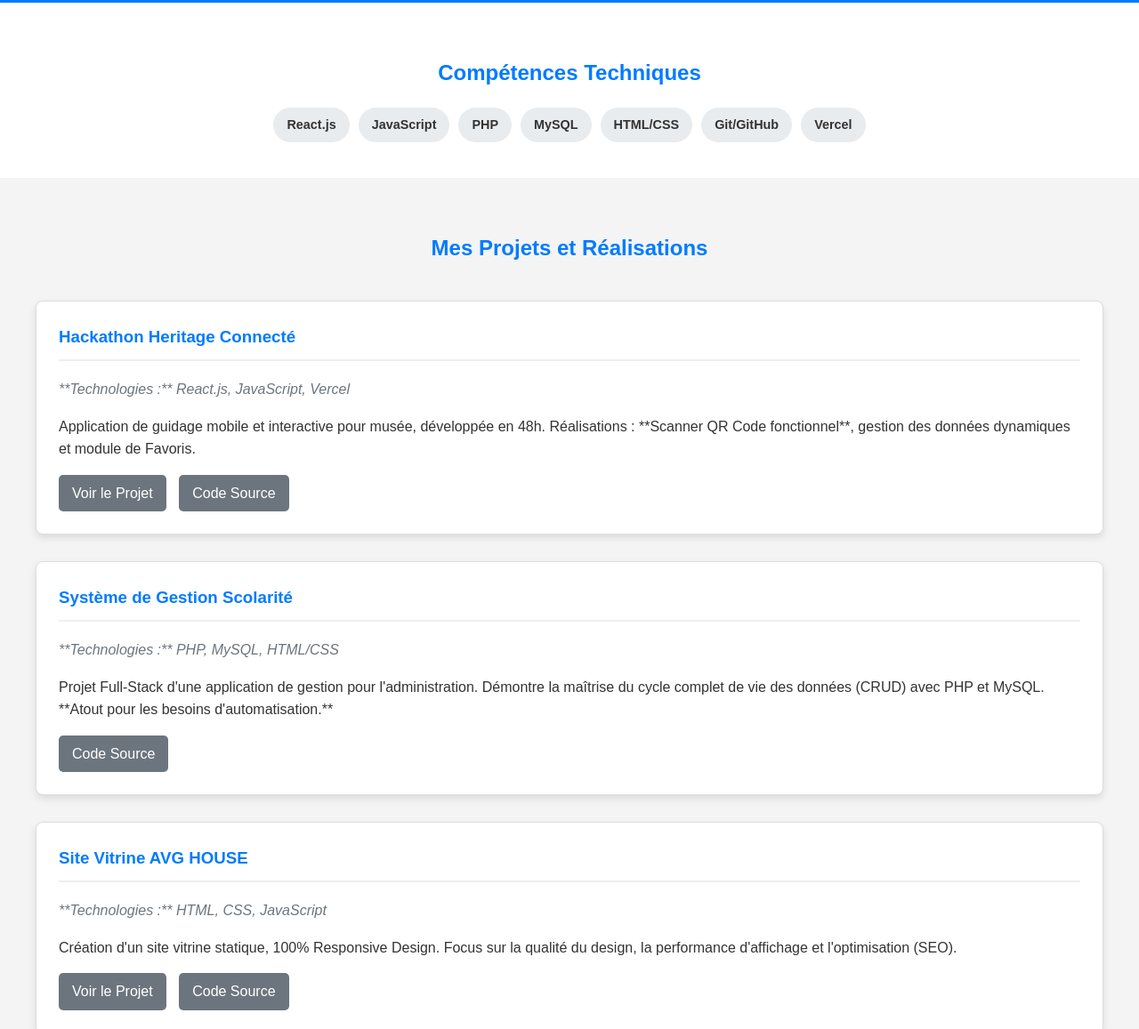
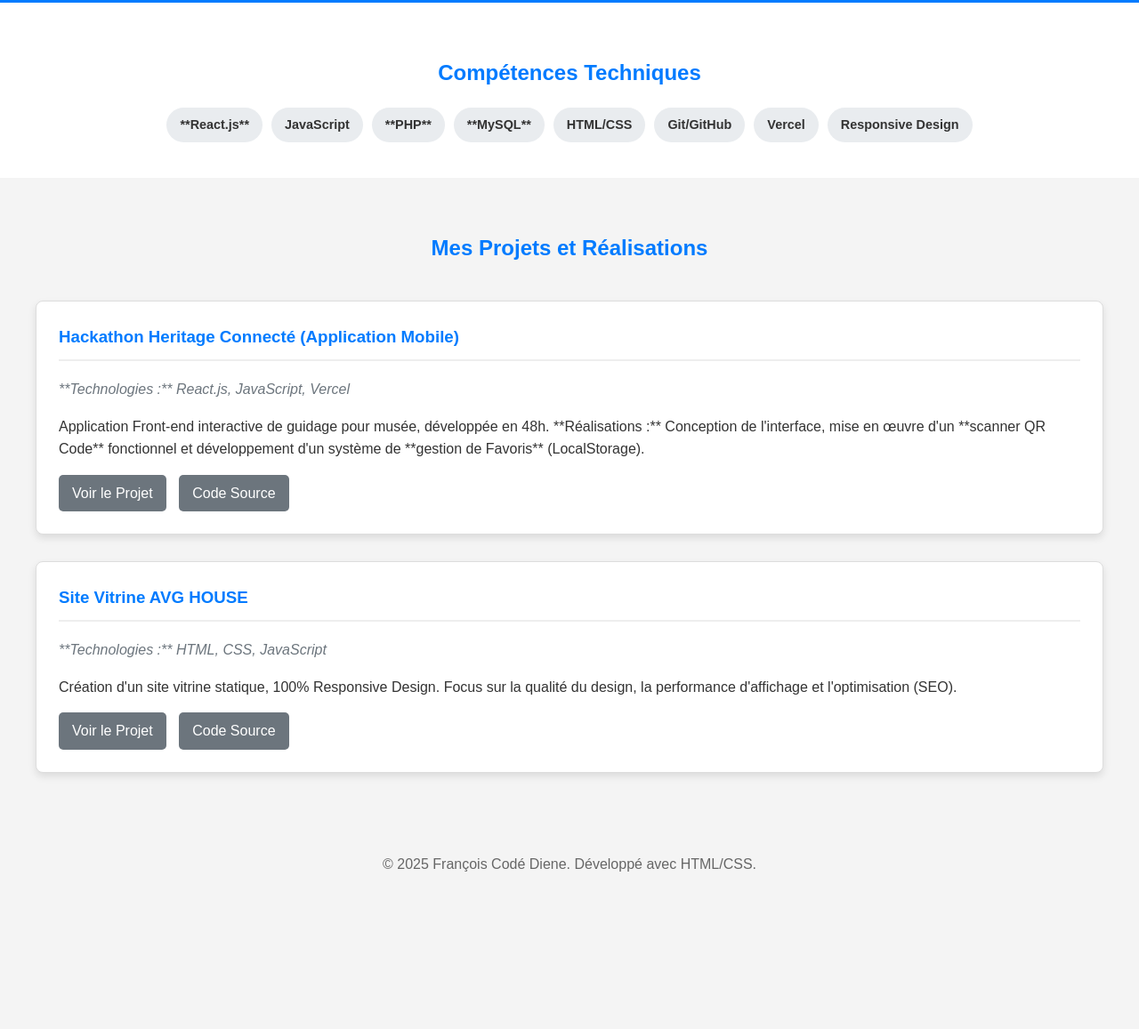
Before and after one commit to francisdiene/francois-portfolio, a plain HTML site: page index.html in a window 1280 px wide. Shown: the part 440-1597 px from the top of the page at 89% size. After the commit the page ends 1444 px from the top, so only its background shows below. Drawn offline with Linux system fonts and the light colour scheme.

Commit message:
mis a jour de la page principale

```diff
--- a/index.html
+++ b/index.html
@@ -4,14 +4,15 @@
     <meta charset="UTF-8">
     <meta name="viewport" content="width=device-width, initial-scale=1.0">
     <title>FRANÇOIS DIENE - Portfolio Développeur</title>
-    <link rel="stylesheet" href="style.css"> </head>
+    <link rel="stylesheet" href="style.css">
+</head>
 <body>
 
     <header class="header">
         <h1>FRANÇOIS CODÉ DIENE</h1>
         <p class="role">Développeur Web Junior (Bac+3)</p>
         <p class="pitch">
-            Jeune Développeur Bac+3 passionné par le développement Front-end et l'architecture Full-Stack. Fort de solides compétences en JavaScript (React) et d'une expérience pratique en gestion de projets, je cherche une opportunité pour contribuer activement à des solutions logicielles innovantes.
+            Jeune Développeur Bac+3 passionné par le développement Front-end et l'architecture Full-Stack. Fort de solides compétences en **JavaScript (React)** et d'une expertise en **PHP/MySQL**, je suis prêt à appliquer ma rigueur à des solutions logicielles efficaces.
         </p>
         <div class="contact-links">
             <a href="https://github.com/votre_utilisateur" target="_blank" class="link-button">GitHub</a>
@@ -22,13 +23,14 @@
     <section class="skills">
         <h2>Compétences Techniques</h2>
         <div class="skills-list">
-            <span>React.js</span>
+            <span>**React.js**</span>
             <span>JavaScript</span>
-            <span>PHP</span>
-            <span>MySQL</span>
+            <span>**PHP**</span>
+            <span>**MySQL**</span>
             <span>HTML/CSS</span>
             <span>Git/GitHub</span>
             <span>Vercel</span>
+            <span>Responsive Design</span>
         </div>
     </section>
 
@@ -36,21 +38,12 @@
         <h2>Mes Projets et Réalisations</h2>
 
         <article class="project-card">
-            <h3>Hackathon Heritage Connecté</h3>
+            <h3>Hackathon Heritage Connecté (Application Mobile)</h3>
             <p class="tech-stack">**Technologies :** React.js, JavaScript, Vercel</p>
-            <p>Application de guidage mobile et interactive pour musée, développée en 48h. Réalisations : **Scanner QR Code fonctionnel**, gestion des données dynamiques et module de Favoris.</p>
+            <p>Application Front-end interactive de guidage pour musée, développée en 48h. **Réalisations :** Conception de l'interface, mise en œuvre d'un **scanner QR Code** fonctionnel et développement d'un système de **gestion de Favoris** (LocalStorage).</p>
             <div class="project-links">
                 <a href="https://heritage-connecte-final.vercel.app" target="_blank">Voir le Projet</a>
                 <a href="https://github.com/votre_repo_hackathon" target="_blank">Code Source</a>
-            </div>
-        </article>
-
-        <article class="project-card">
-            <h3>Système de Gestion Scolarité</h3>
-            <p class="tech-stack">**Technologies :** PHP, MySQL, HTML/CSS</p>
-            <p>Projet Full-Stack d'une application de gestion pour l'administration. Démontre la maîtrise du cycle complet de vie des données (CRUD) avec PHP et MySQL. **Atout pour les besoins d'automatisation.**</p>
-            <div class="project-links">
-                <a href="https://github.com/votre_repo_gestion" target="_blank">Code Source</a>
             </div>
         </article>
 
@@ -66,5 +59,9 @@
 
     </section>
 
+    <footer style="text-align: center; padding: 20px; color: #666;">
+        &copy; 2025 François Codé Diene. Développé avec HTML/CSS.
+    </footer>
+
 </body>
 </html>
```
